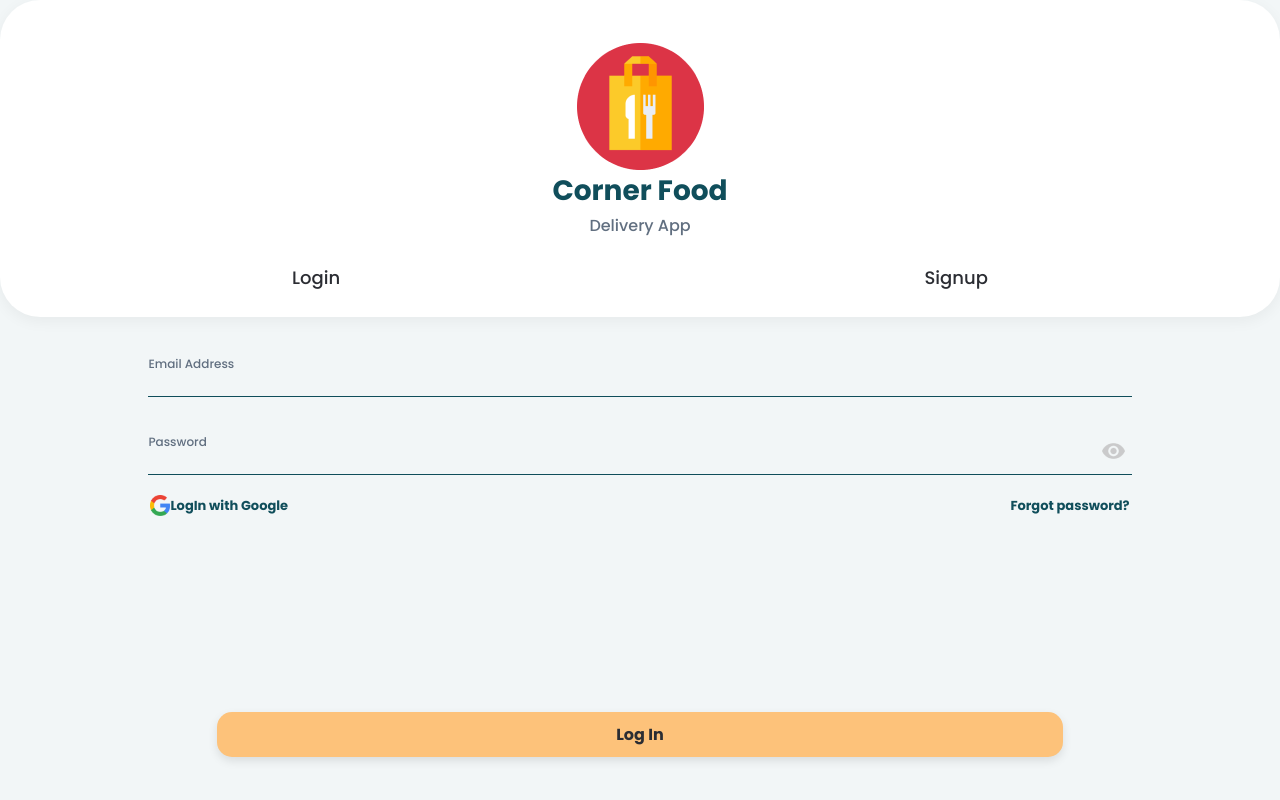
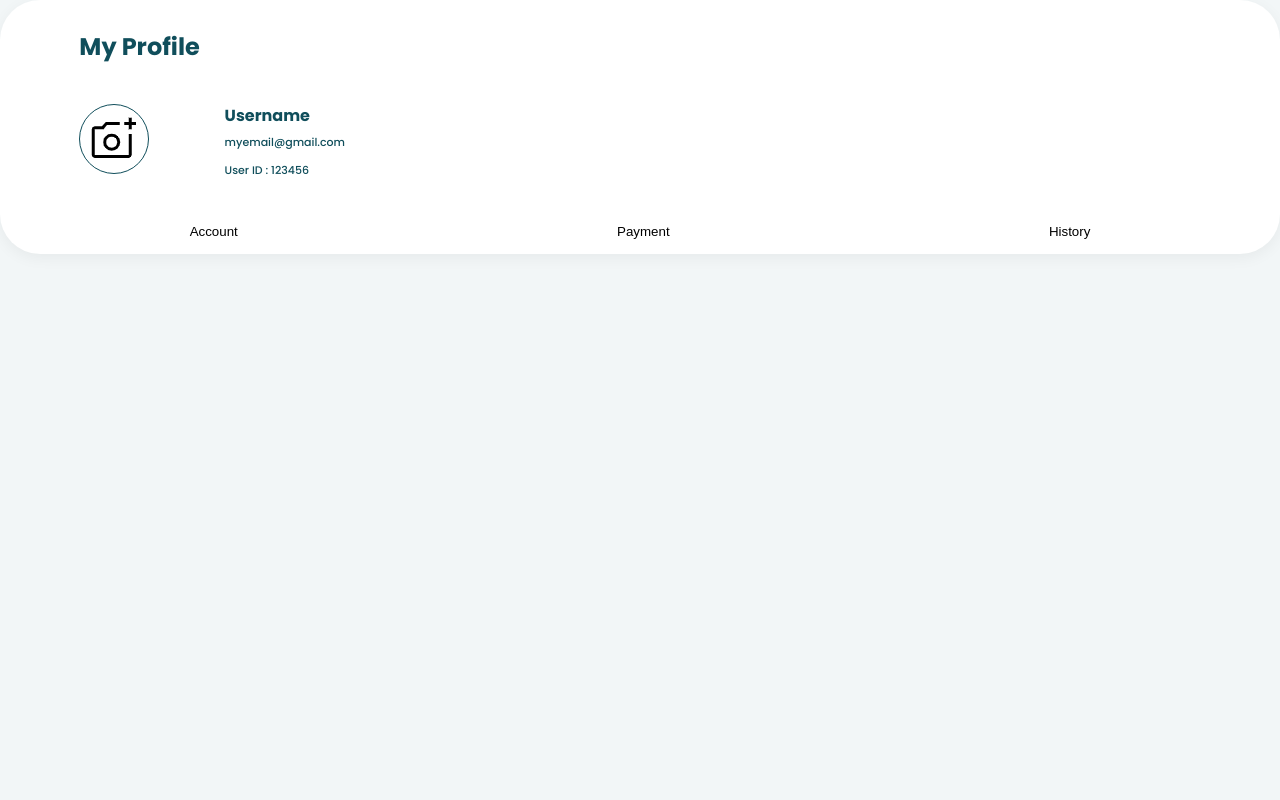
Before and after one commit to victoriazal/food-delivery-frontend, a React (Create React App) app in the folder food-delivery-frontend/: page /profile in a window 1280 px wide. Built offline with nearby package versions, Linux system fonts and the light colour scheme.

Commit message:
feat:add a profile page

```diff
--- a/food-delivery-frontend/src/App.tsx
+++ b/food-delivery-frontend/src/App.tsx
@@ -2,6 +2,7 @@ import { Routes,Route } from 'react-router-dom';
 import './App.scss';
 import LogIn from './components/auth/logIn/logIn';
 import SignUp from './components/auth/signUp/signUp';
+import Profile from './components/profile/Profile';
 
 function App() {
   return (
@@ -9,6 +10,7 @@ function App() {
       <Routes>
         <Route path='*' element={<LogIn/>}/>
         <Route path='/signUp' element={<SignUp/>}/>
+        <Route path='/profile' element={<Profile/>}/>
       </Routes>
     </div>
   );
--- /dev/null
+++ b/food-delivery-frontend/src/components/profile/Profile.tsx
@@ -0,0 +1,26 @@
+import './profile.scss';
+import addPhoto from '../../assets/images/add_a_photo.png'
+const Profile = () => {
+  return (
+      <div className="profile">
+        <header className='profile__header'>
+          <h2>My Profile</h2>
+          <div className='profile__header-data'>
+            <button className='profile__header-photo' ><img src={addPhoto}/></button>
+            <div>
+              <h3>Username</h3>
+              <h4>myemail@gmail.com</h4>
+              <h4>User ID : 123456</h4>
+            </div>
+          </div>
+          <div className='profile__header-btns'>
+            <button>Account</button>
+            <button>Payment</button>
+            <button>History</button>
+          </div>
+        </header>
+      </div>
+  );
+}
+
+export default Profile;
--- /dev/null
+++ b/food-delivery-frontend/src/components/profile/profile.scss
@@ -0,0 +1,59 @@
+@use '../../assets/scss/base.scss';
+
+body {
+  background-color: base.$primary-background-light;
+}
+
+button {
+  background: transparent;
+  border: none;
+}
+.profile{
+
+  &__header {
+    position: relative;
+    display: flex;
+    flex-direction: column;
+    box-sizing: border-box;
+   h2{
+    padding-left: calc(6.2vw);
+    padding-top: 29px;
+    @include base.font($font-size: 24px, $font-weight: 700, $line-height: 36px, $color: base.$primary-color-dark-green);
+   }
+   h3{
+    @include base.font($font-size: 16px, $font-weight: 700, $line-height: 24px, $color: base.$primary-color-dark-green);
+   }
+   h4{
+    @include base.font($font-size: 11px, $font-weight: 400, $line-height: 28px, $color: base.$primary-color-dark-green);
+   }
+    margin-bottom: 33px;
+    background-color: base.$primary-color-white;
+    width: 100%;
+    height: calc(31.76vh);
+    box-shadow: 0px 4px 15px rgba(0, 0, 0, 0.05);
+    border-radius: 40px;
+    box-sizing: border-box;
+
+    &-btns {
+      display: flex;
+      justify-content: space-around;
+      width: 100%;
+      position: absolute;
+      bottom: 14px;
+      @include base.font($font-size: 11px, $font-weight: 400, $line-height: 28px, $color: base.$primary-color-dark-green);
+    }
+    &-photo{
+      width: 70px;
+      height: 70px;
+      border-radius: 50px;
+      border: 0.5px solid base.$primary-color-dark-green;
+      margin-right: calc(5.88vw);
+    }
+    &-data{
+      display: flex;
+      padding-left: calc(6.2vw);
+      padding-top: 39px;
+    }
+
+  }
+}
--- a/food-delivery-frontend/src/index.tsx
+++ b/food-delivery-frontend/src/index.tsx
@@ -10,7 +10,7 @@ const root = ReactDOM.createRoot(
 root.render(
   <React.StrictMode>
     <BrowserRouter>
-    <App />
+    <App/>
     </BrowserRouter>
   </React.StrictMode>
 );
```
Also changed, not shown: food-delivery-frontend/src/assets/images/add_a_photo.png (added).
